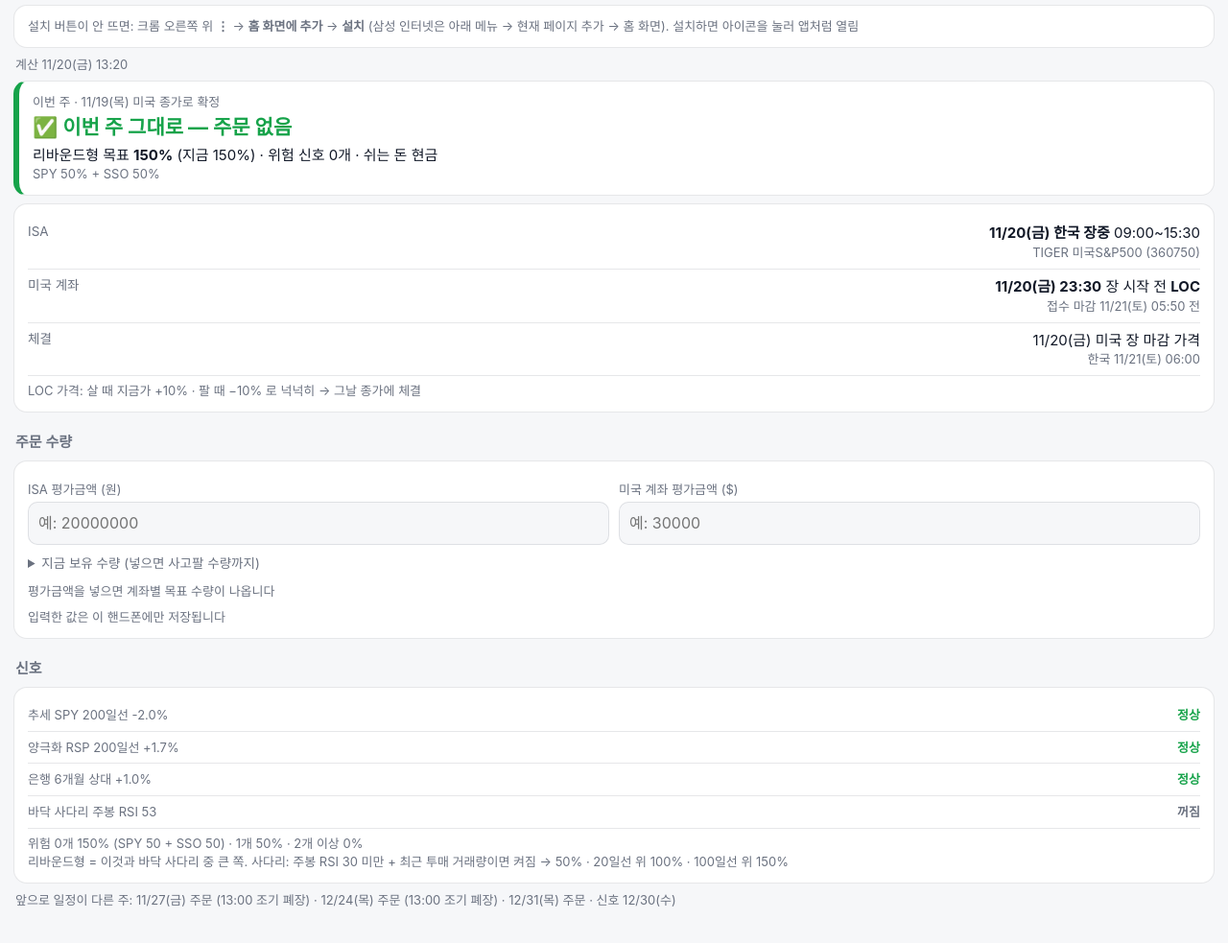
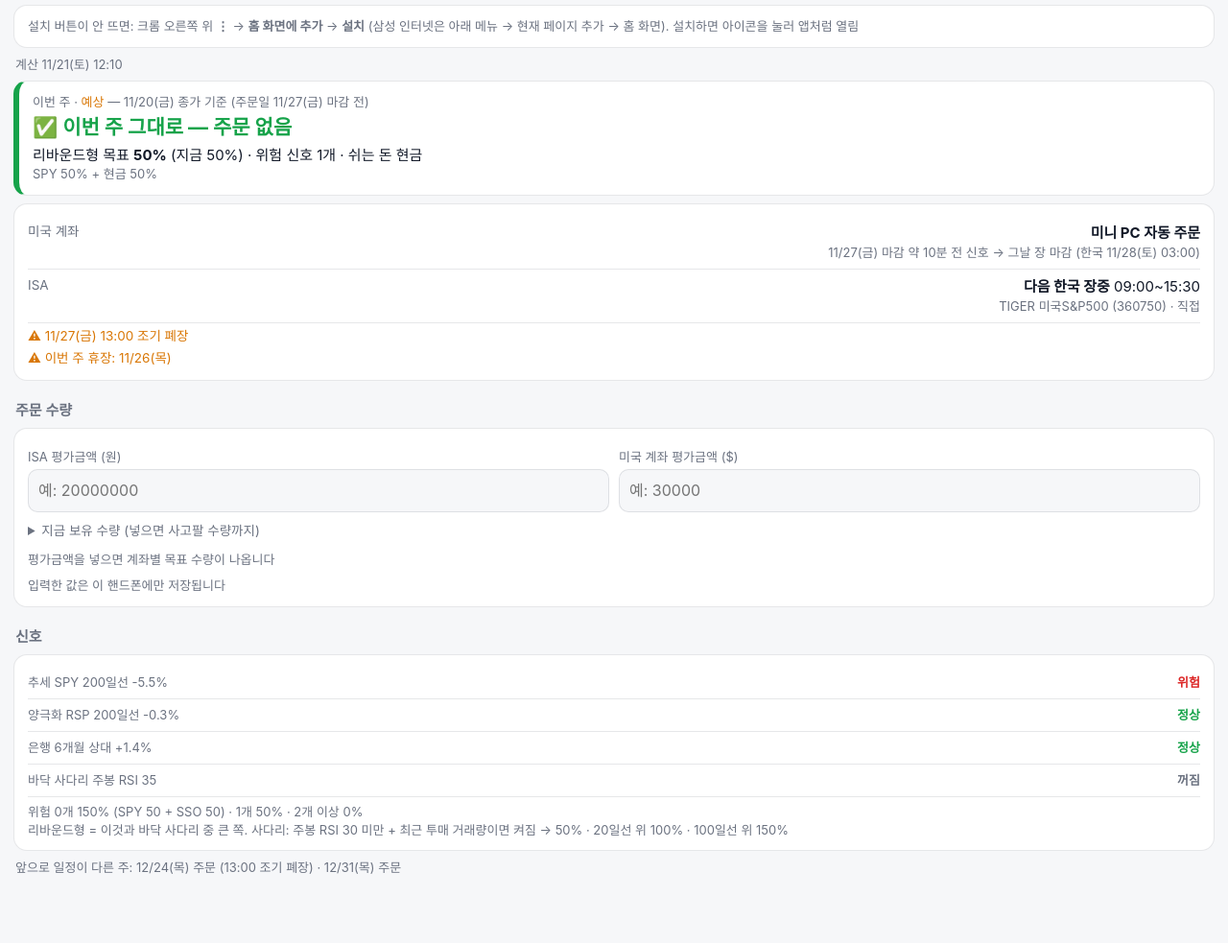
Before and after one commit to joooooo-arch/spy-long-run, a plain HTML site: page index.html in a window 1280 px wide. Shown: the part 55-1038 px from the top of the page at 96% size. After the commit the page ends 1015 px from the top, so only its background shows below. Drawn offline with Linux system fonts and the light colour scheme.

Commit message:
status 2026-11-21 12:10

```diff
--- a/index.html
+++ b/index.html
@@ -102,8 +102,8 @@ function render() {
   const s = S;
   const changed = JSON.stringify(s.alloc_new) !== JSON.stringify(s.alloc_old);
   const col = changed ? "var(--y)" : "var(--g)";
-  const basis = s.status === "확정" ? `${day(s.signal)} 미국 종가로 확정`
-    : `<span style="color:var(--y)">예상</span> — ${day(s.data_last)} 종가 기준 (신호일 ${day(s.signal)} 종가 전)`;
+  const basis = s.status === "확정" ? `${day(s.signal)} 미국 종가 기준`
+    : `<span style="color:var(--y)">예상</span> — ${day(s.data_last)} 종가 기준 (주문일 ${day(s.signal)} 마감 전)`;
   const notes = [];
   if (s.early) notes.push(`${day(s.exec)} 13:00 조기 폐장`);
   if (s.skipped.length) notes.push("이번 주 휴장: " + s.skipped.map(day).join(", "));
@@ -115,11 +115,9 @@ function render() {
       ${changed ? `<div style="margin-top:4px">${fa(s.alloc_old)} → <b>${fa(s.alloc_new)}</b></div>` : `<div class="mu">${fa(s.alloc_new)}</div>`}
     </div>
     <div class="card">
-      <div class="row"><span class="k">ISA</span><span class="v"><b>${day(s.exec)} 한국 장중</b> 09:00~15:30<div class="mu">${s.isa_etf.name} (${s.isa_etf.code})</div></span></div>
-      <div class="row"><span class="k">미국 계좌</span><span class="v"><b>${kst(s.open_kst)}</b> 장 시작 전 <b>LOC</b><div class="mu">접수 마감 ${kst(s.cut_kst)} 전</div></span></div>
-      <div class="row"><span class="k">체결</span><span class="v">${day(s.exec)} 미국 장 마감 가격<div class="mu">한국 ${kst(s.close_kst)}</div></span></div>
+      <div class="row"><span class="k">미국 계좌</span><span class="v"><b>미니 PC 자동 주문</b><div class="mu">${day(s.exec)} 마감 약 10분 전 신호 → 그날 장 마감 (한국 ${kst(s.close_kst)})</div></span></div>
+      <div class="row"><span class="k">ISA</span><span class="v"><b>다음 한국 장중</b> 09:00~15:30<div class="mu">${s.isa_etf.name} (${s.isa_etf.code}) · 직접</div></span></div>
       ${notes.map(x => `<div class="warn">⚠ ${x}</div>`).join("")}
-      <div class="mu" style="margin-top:6px">LOC 가격: 살 때 지금가 +10% · 팔 때 −10% 로 넉넉히 → 그날 종가에 체결</div>
     </div>`;
   $("sig").innerHTML = s.signals.map(g => `<div class="row"><span>${g.name} <span class="mu">${g.text}</span></span>
       <span style="color:${g.risk ? "var(--r)" : "var(--g)"};font-weight:600">${g.risk ? "위험" : "정상"}</span></div>`).join("")
@@ -129,7 +127,7 @@ function render() {
     + (s.ladder ? `<br>리바운드형 = 이것과 바닥 사다리 중 큰 쪽. 사다리: 주봉 RSI ${s.ladder.rsi_th} 미만 + 최근 투매 거래량이면 켜짐 → 50% · 20일선 위 100% · 100일선 위 150%` +
        (s.agg !== undefined && s.agg !== s.level ? ` (공격형만이면 ${pc(s.agg)})` : "") : "") + `</div>`;
   $("up").textContent = s.upcoming.length ? "앞으로 일정이 다른 주: " + s.upcoming.map(w =>
-    `${day(w.exec)} 주문` + (w.early ? " (13:00 조기 폐장)" : ` · 신호 ${day(w.signal)}`)).join(" · ") : "";
+    `${day(w.exec)} 주문` + (w.early ? " (13:00 조기 폐장)" : "")).join(" · ") : "";
   const age = (Date.now() - new Date(s.generated)) / 36e5;
   $("meta").innerHTML = `계산 ${kst(s.generated)}` + (age > 72 ? ` <span style="color:var(--y)">· ⚠ ${Math.floor(age / 24)}일 전 것</span>` : "");
   calc();
@@ -156,9 +154,8 @@ function calc() {
     if (!known) act = `목표 <span class="ord">${want[k].toLocaleString()}주</span>`;
     else if (d === 0) act = `<span class="mu">그대로 ${want[k].toLocaleString()}주</span>`;
     else {
-      const lim = px * (d > 0 ? 1.1 : 0.9);
       act = `<span class="ord" style="color:${d > 0 ? "var(--g)" : "var(--r)"}">${d > 0 ? "사기" : "팔기"} ${Math.abs(d).toLocaleString()}주</span>`
-          + (isWon ? "" : ` <span class="mu">LOC ${usd(lim, 2)}</span>`)
+          + (isWon ? "" : ` <span class="mu">자동</span>`)
           + `<div class="mu">${have[k].toLocaleString()} → ${want[k].toLocaleString()}주</div>`;
     }
     rows.push(`<div class="row"><span>${names[k]}<div class="mu">${isWon ? won(want[k] * px) : usd(want[k] * px)} · ${isWon ? won(px) : usd(px, 2)}</div></span>
--- a/status.json
+++ b/status.json
@@ -1,60 +1,62 @@
 {
- "generated": "2026-11-20T13:20:14+09:00",
- "status": "확정",
- "data_last": "2026-11-19T00:00:00",
- "signal": "2026-11-19T00:00:00",
- "exec": "2026-11-20T00:00:00",
- "early": false,
- "skipped": [],
- "open_kst": "2026-11-20T23:30:00+09:00",
- "cut_kst": "2026-11-21T05:50:00+09:00",
- "close_kst": "2026-11-21T06:00:00+09:00",
+ "generated": "2026-11-21T12:10:56+09:00",
+ "status": "예상",
+ "data_last": "2026-11-20T00:00:00",
+ "signal": "2026-11-27T00:00:00",
+ "exec": "2026-11-27T00:00:00",
+ "early": true,
+ "skipped": [
+  "2026-11-26T00:00:00"
+ ],
+ "open_kst": "2026-11-27T23:30:00+09:00",
+ "cut_kst": "2026-11-28T02:50:00+09:00",
+ "close_kst": "2026-11-28T03:00:00+09:00",
  "strategy": "리바운드형",
- "level": 1.5,
- "held": 1.5,
+ "level": 0.5,
+ "held": 0.5,
  "idle": false,
  "held_idle": false,
- "agg": 1.5,
- "n": 0,
+ "agg": 0.5,
+ "n": 1,
  "alloc_new": {
   "SPY": 0.5,
-  "SSO": 0.5
+  "현금": 0.5
  },
  "alloc_old": {
   "SPY": 0.5,
-  "SSO": 0.5
+  "현금": 0.5
  },
  "ladder": {
   "on": false,
   "level": 0.0,
   "why": "꺼짐",
-  "wrsi": 53.225756080935014,
+  "wrsi": 35.29660513917021,
   "rsi_th": 30,
   "spike_recent": false
  },
  "signals": [
   {
    "name": "추세",
-   "risk": false,
-   "text": "SPY 200일선 -2.0%"
+   "risk": true,
+   "text": "SPY 200일선 -5.5%"
   },
   {
    "name": "양극화",
    "risk": false,
-   "text": "RSP 200일선 +1.7%"
+   "text": "RSP 200일선 -0.3%"
   },
   {
    "name": "은행",
    "risk": false,
-   "text": "6개월 상대 +1.0%"
+   "text": "6개월 상대 +1.4%"
   }
  ],
  "prices": {
-  "SPY": 715.8699951171875,
-  "SSO": 60.31999969482422,
-  "IEF": 90.81999969482422,
-  "TIGER": 23765.0,
-  "KRW": 1337.1800537109375
+  "SPY": 689.8099975585938,
+  "SSO": 56.04999923706055,
+  "IEF": 91.6500015258789,
+  "TIGER": 23665.0,
+  "KRW": 1334.7900390625
  },
  "isa_etf": {
   "code": "360750",
@@ -62,18 +64,13 @@
  },
  "upcoming": [
   {
-   "exec": "2026-11-27T00:00:00",
-   "signal": "2026-11-25T00:00:00",
-   "early": true
-  },
-  {
    "exec": "2026-12-24T00:00:00",
-   "signal": "2026-12-23T00:00:00",
+   "signal": "2026-12-24T00:00:00",
    "early": true
   },
   {
    "exec": "2026-12-31T00:00:00",
-   "signal": "2026-12-30T00:00:00",
+   "signal": "2026-12-31T00:00:00",
    "early": false
   }
  ]
```
